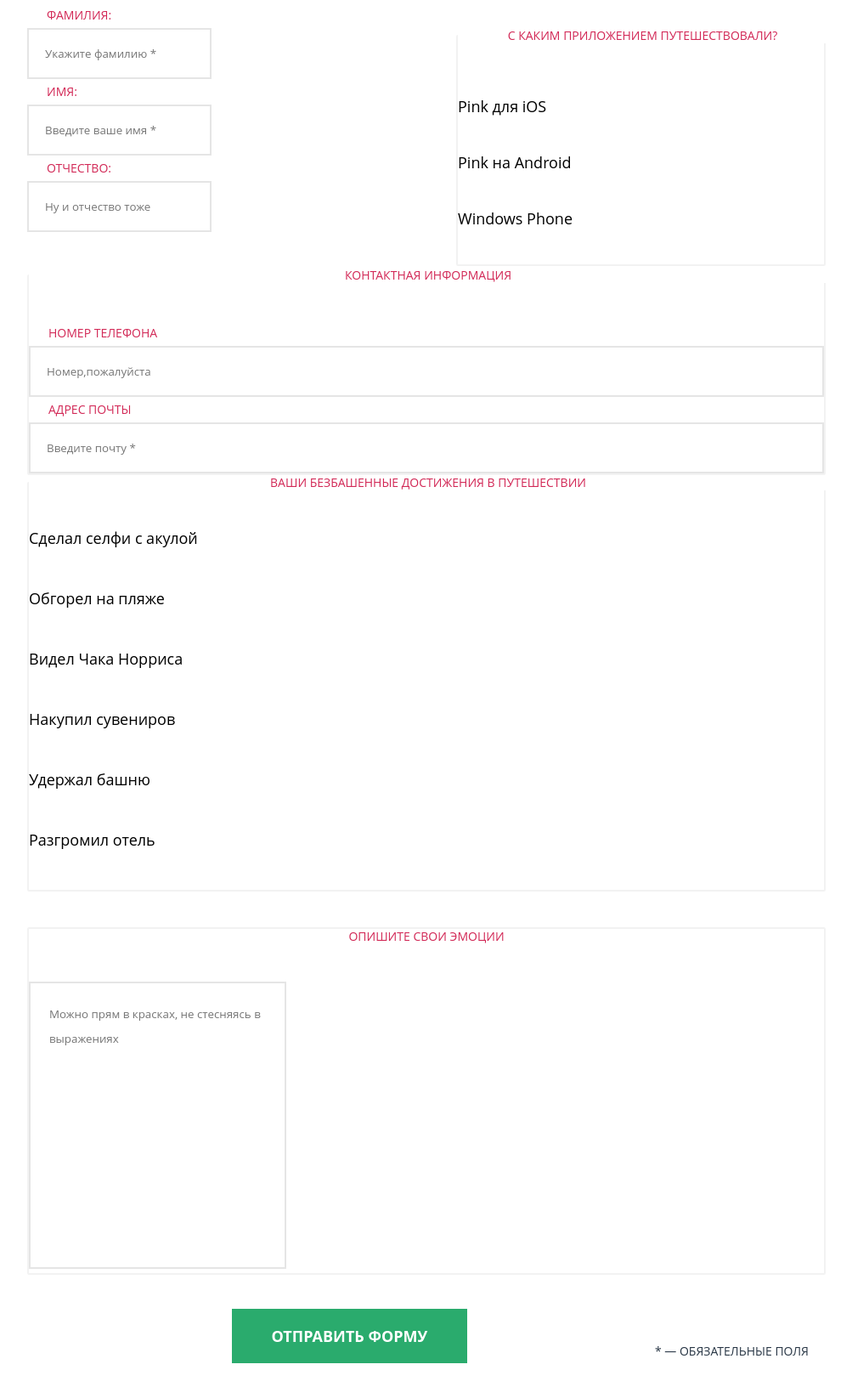
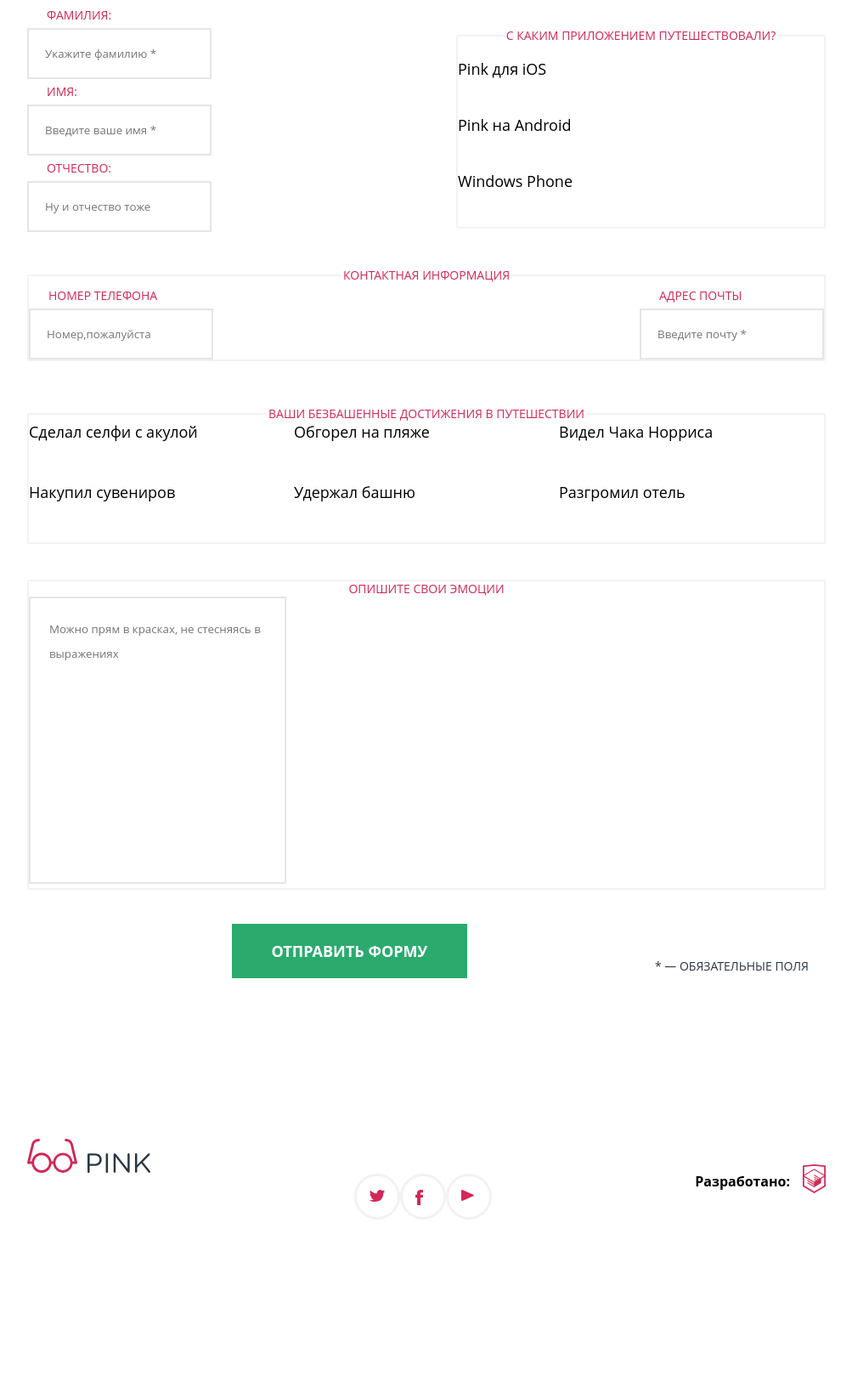
Before and after one commit to KarinaKrinitskaya/1676121-pink-22, a website: page source/form.html in a window 1280 px wide. Shown: the part 594-2226 px from the top of the page at 85% size, without its empty margins (138-1141 px from the left). After the commit the page ends 2106 px from the top, so only its background shows below. Drawn offline with nearby package versions, Linux system fonts and the light colour scheme; files that its build step writes are made by us from their sources.

Commit message:
Адаптивная верстка страницы формы

```diff
--- a/source/form.html
+++ b/source/form.html
@@ -7,6 +7,7 @@
   </head>
   <body class="page__body">
     <header class="page-header">
+      <div class="page-header__container">
       <a class="page-header__logo logo">
         <img class="logo__header logo__header--mobile" src="img/pink-logo-mobile.svg" width="74" height="23" alt="Логотип сайта Пинк">
         <img class="logo__header logo__header--tablet" src="img/logotype-white-tablet.svg" width="145" height="40" alt="Логотип сайта Пинк">
@@ -39,6 +40,7 @@
           </ul>
         </div>
       </nav>
+    </div>
     </header>
     <main class="page-form">
       <div class="page-form__container">
@@ -95,7 +97,7 @@
                 </fieldset>
               </div>
               <div class="contest__contacts-data">
-                <fieldset class="contest__fields fields-frame">
+                <fieldset class="contest__fields fields-frame contest__fields--contacts">
                   <legend class="fields-frame__legend">Контактная информация</legend>
                   <div class="contest__field field">
                     <label class="field__label" for="phone">Номер телефона</label>
@@ -142,11 +144,10 @@
       </div>
     </main>
     <footer class="page-footer">
-      <div class="page-footer__container">
+      <div class="page-footer__container container">
         <a class="page-footer__logo">
           <img  src="img/logotype-blue-tablet.svg" alt="Логотип Сайта Пинк">
         </a>
-        <div class="social">
         <div class="page-footer__social">
           <ul class="social">
             <li class="social__item">
@@ -162,8 +163,11 @@
         </div>
         <div class="page-footer__copyright copyright">
           <b class="copyright__text">Разработано:</b>
-            <a class="copyright__link" href="https://htmlacademy.ru/intensive/adaptive">HTML Academy</a>
-          </div>
+          <a class="copyright__link" href="https://htmlacademy.ru/intensive/adaptive">
+          <svg width="27" height="34" viewBox="0 0 27 34" fill="none" xmlns="http://www.w3.org/2000/svg">
+            <path d="M13.6426 0.0157537L13.5 0L0 1.40733V26.0129L13.5 34L27 26.0129V1.40733L13.6426 0.0157537ZM25.2344 25.0151L13.5 31.9573L1.76561 25.0151V14.9293L13.4507 21.8451L13.4701 23.0984L5.45351 18.3548L5.44295 19.5801L13.4894 24.3885L13.5088 25.675L5.46408 20.9174L5.45351 22.1427L13.5 26.9511L21.6239 22.1182V20.8929V16.909L25.2432 14.7595L25.2344 25.0151ZM25.2344 13.4519L22.0147 15.3319L20.5325 16.2071L13.4666 12.0201L13.456 13.2454L19.4957 16.818L19.4429 16.8495L19.3126 16.9247L18.4536 17.4166L13.4666 14.4689L13.456 15.6942L17.3921 18.0222L16.4591 18.6314L16.438 18.6436L13.4666 16.902L13.456 18.1273L15.4029 19.2615L13.4155 20.4483L1.7973 13.5762L13.4349 6.61831L25.2344 13.4519ZM25.2344 12.2266L13.4401 5.31075L1.76561 12.2196V2.9897L13.5 1.76442L25.2344 2.9897V12.2266Z" fill="#D22856"/>
+           </svg>
+          </a>
         </div>
       </div>
     </footer>
--- a/source/less/blocks/contest.less
+++ b/source/less/blocks/contest.less
@@ -33,6 +33,7 @@
   @media (min-width: @desktop-width) {
   flex-flow: row wrap;
   padding: 0 10px;
+
   }
 }
 
@@ -43,6 +44,12 @@
 .contest__fields {
   border: none;
   margin: 0;
+
+  @media (min-width: @tablet-width) {
+  padding: 0;
+  border: 2px solid @light-gray;
+  border-radius: 2px;
+  }
 
    @media (min-width: @desktop-width) {
   padding: 0;
@@ -70,6 +77,7 @@
 }
 
 .contest__contacts-data {
+  width: 100%;
   @media (min-width: @tablet-width) {
     order: 2;
   }
@@ -79,11 +87,25 @@
   }
 }
 
+.contest__fields--contacts {
+  margin-bottom: 53px;
+  @media (min-width: @desktop-width) {
+  display: flex;
+  flex-wrap: wrap;
+  justify-content: space-between;
+  }
+}
+
 .content__checkbox-list {
   display: inline-block;
   margin: 0;
   padding: 0;
   list-style: none;
+
+  @media (min-width: @desktop-width) {
+  display: grid;
+  grid-template-columns: 1fr 1fr 1fr;
+  }
 }
 
 .checkbox {
--- a/source/less/blocks/field.less
+++ b/source/less/blocks/field.less
@@ -16,8 +16,6 @@
 
 .fields-frame__legend {
   display: block;
-  margin-bottom: 44px;
-  min-width: 100%;
   text-align: center;
   font-size: 14px;
   line-height: 18px;
```
Lines whose indentation alone changed are shown as unchanged.
